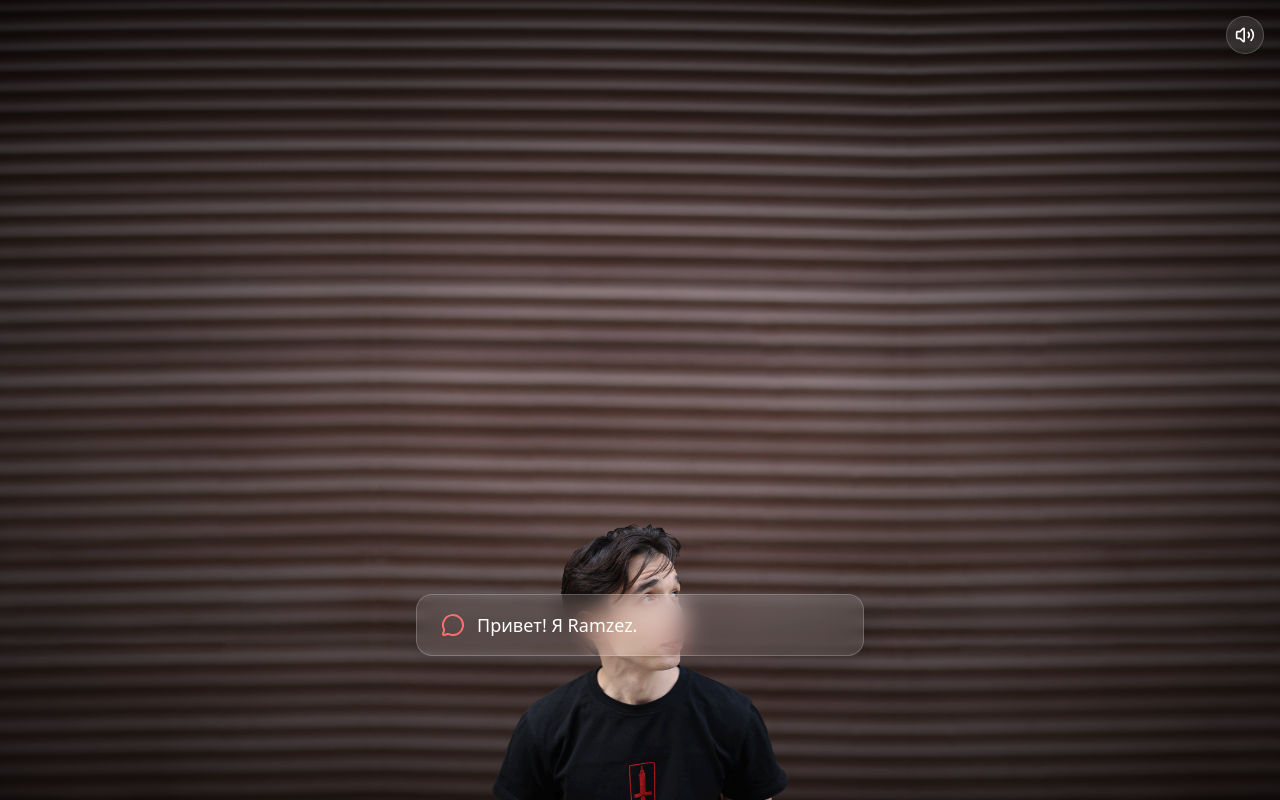
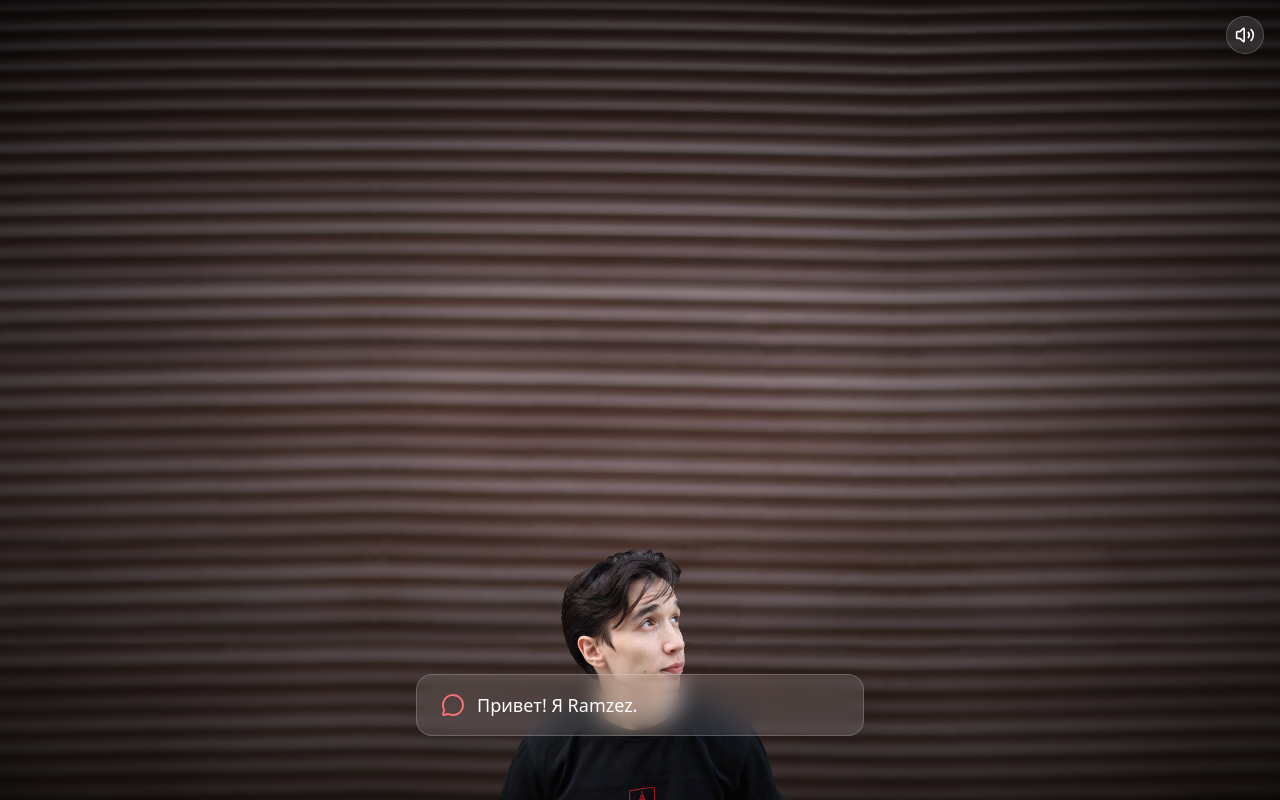
Before and after one commit to Ramzezzzzz/ramzez-portfolio, a React app: page / in a window 1280 px wide. Built offline with nearby package versions, Linux system fonts and the light colour scheme; the HTML template or start-up script is replaced by a standard one.

Commit message:
Улучшение пульсации и расположение кнопок

```diff
--- a/src/pages/HomePage.jsx
+++ b/src/pages/HomePage.jsx
@@ -173,8 +173,8 @@ export default function HomePage() {
             background:
               "radial-gradient(ellipse at center, transparent 20%, rgba(0,0,0,0.95) 100%)",
           }}
-          animate={{ opacity: [0.8, 1, 0.8] }}
-          transition={{ duration: 8, repeat: Infinity, ease: "easeInOut" }}
+          animate={{ opacity: [0.3, 1, 0.3] }}
+          transition={{ duration: 6, repeat: Infinity, ease: "easeInOut" }}
         />
       </ParallaxLayer>
 
@@ -192,7 +192,7 @@ export default function HomePage() {
               : "max-h-[80vh] hover:scale-[1.02]"
           }`}
           style={{
-            marginBottom: isMobile ? "0px" : "-55px",
+            marginBottom: isMobile ? "0px" : "-80px",
             transform: isMobile ? "scale(0.8)" : "none",
             transformOrigin: "bottom center",
           }}
@@ -207,7 +207,7 @@ export default function HomePage() {
       >
         <div
           className={`h-full flex flex-col justify-end items-center px-4 ${
-            isMobile ? "pb-12" : "pb-24 sm:pb-32"
+            isMobile ? "pb-12" : "pb-12 sm:pb-18"
           }`}
         >
           <AnimatePresence mode="wait">
```
